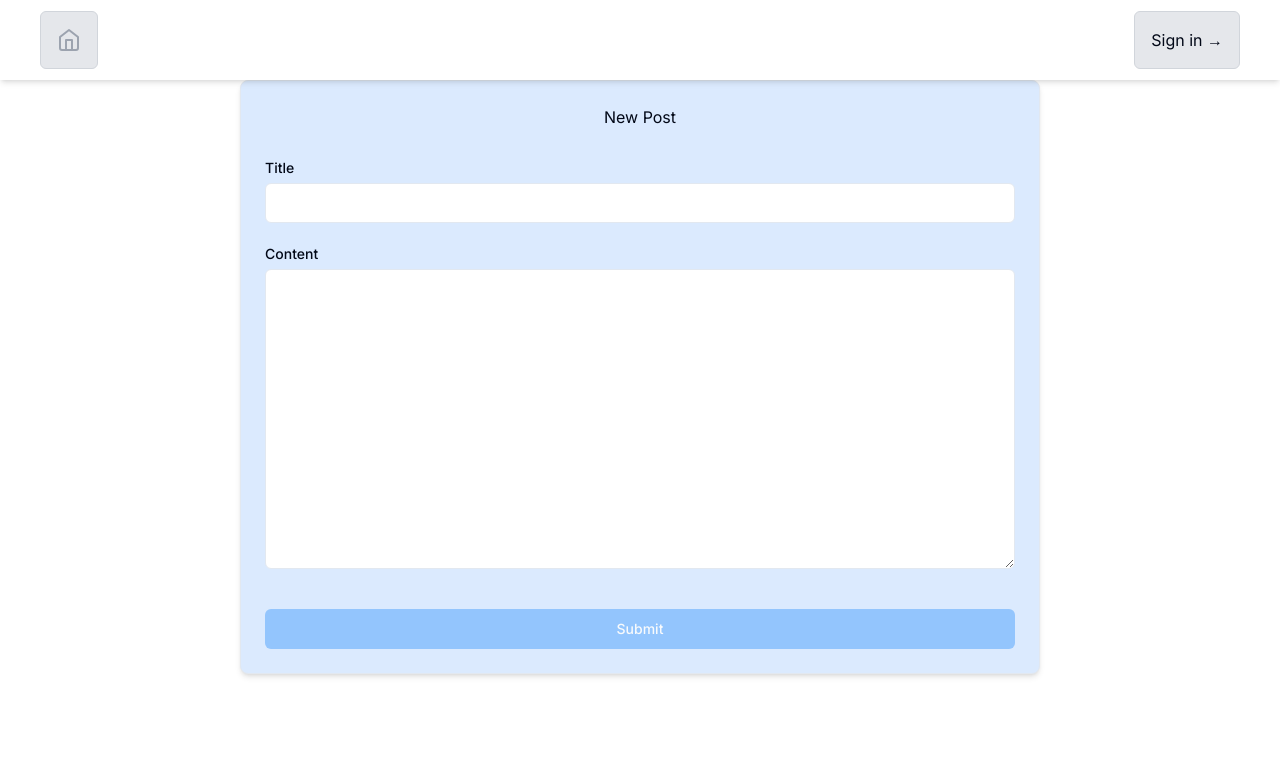
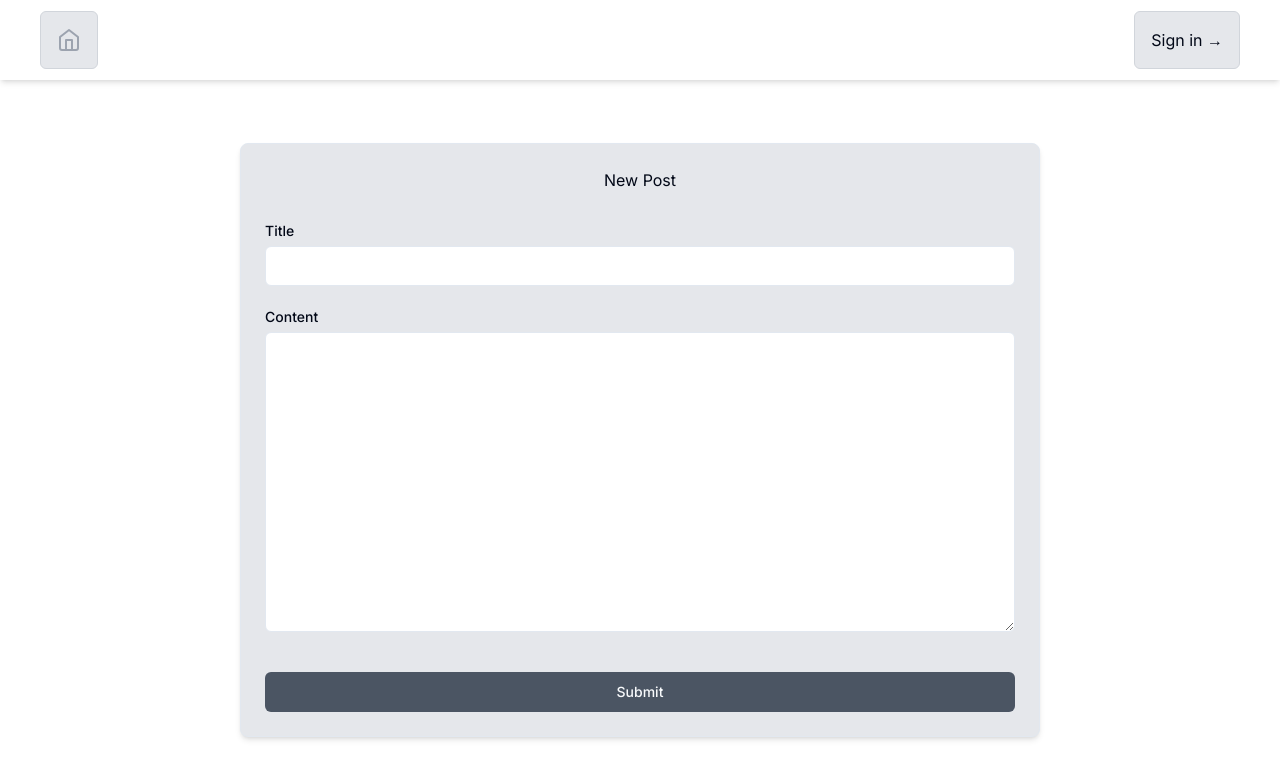
Before and after one commit to HenrryHernandez/simple-blog, a Next.js app: page /posts/new in a window 1280 px wide. Shown: the top 778 px of the page. Built offline with nearby package versions, Linux system fonts and the light colour scheme; no server answers.

Commit message:
style (new post): add styling to the form

```diff
--- a/src/app/posts/new/page.tsx
+++ b/src/app/posts/new/page.tsx
@@ -38,8 +38,8 @@ const NewPostPage = () => {
   };
 
   return (
-    <div className="w-full h-full row-center">
-      <Card className="w-full sm:max-w-[800px] bg-blue-100 shadow-md">
+    <div className="min-h-[calc(100vh-80px)] w-full h-full row-center">
+      <Card className="w-full sm:max-w-[800px] bg-gray-200 shadow-md">
         <CardHeader>
           <div className="row-center">New Post</div>
         </CardHeader>
@@ -50,7 +50,7 @@ const NewPostPage = () => {
                 <Label htmlFor="title">Title</Label>
                 <Input
                   {...register("title")}
-                  className={cn("bg-white", {
+                  className={cn({
                     "focus-visible:ring-red-500": errors.title,
                   })}
                 />
@@ -77,7 +77,7 @@ const NewPostPage = () => {
             <Button
               disabled={isLoading}
               type="submit"
-              className="w-full bg-blue-300"
+              className="w-full bg-gray-600"
             >
               Submit
             </Button>
```
